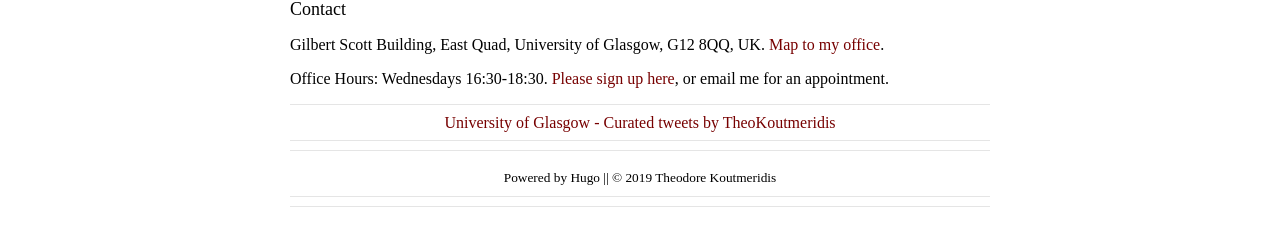
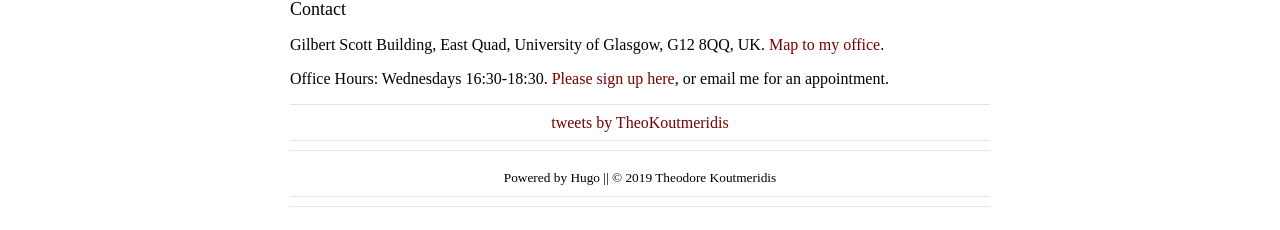
Before and after one commit to koutmeridis/koutmeridis.github.io, a Jekyll site: the page built from index.md, in a window 1280 px wide. Shown: the part 2021-2251 px from the top of the page. Built offline with Jekyll 4.4.1, drawn with Linux system fonts in a browser that asks for light colours; comment, search, counter and statistics services are not loaded.

Commit message:
Update index.md

```diff
--- a/index.md
+++ b/index.md
@@ -91,6 +91,6 @@ Office Hours: Wednesdays 16:30-18:30. <a href="https://docs.google.com/spreadshe
 
 <hr>
 <center>
-<a class="twitter-timeline" data-width="430" data-height="450" data-theme="dark" href="https://twitter.com/TheoKoutmeridis/timelines/1191519201393086472?ref_src=twsrc%5Etfw">University of Glasgow - Curated tweets by TheoKoutmeridis</a> <script async src="https://platform.twitter.com/widgets.js" charset="utf-8"></script>
+<a class="twitter-timeline" data-width="430" data-height="450" data-theme="light" href="https://twitter.com/TheoKoutmeridis/timelines/1618579020920066054?ref_src=twsrc%5Etfw">tweets by TheoKoutmeridis</a> <script async src="https://platform.twitter.com/widgets.js" charset="utf-8"></script>
 </center>
 <hr>
```
